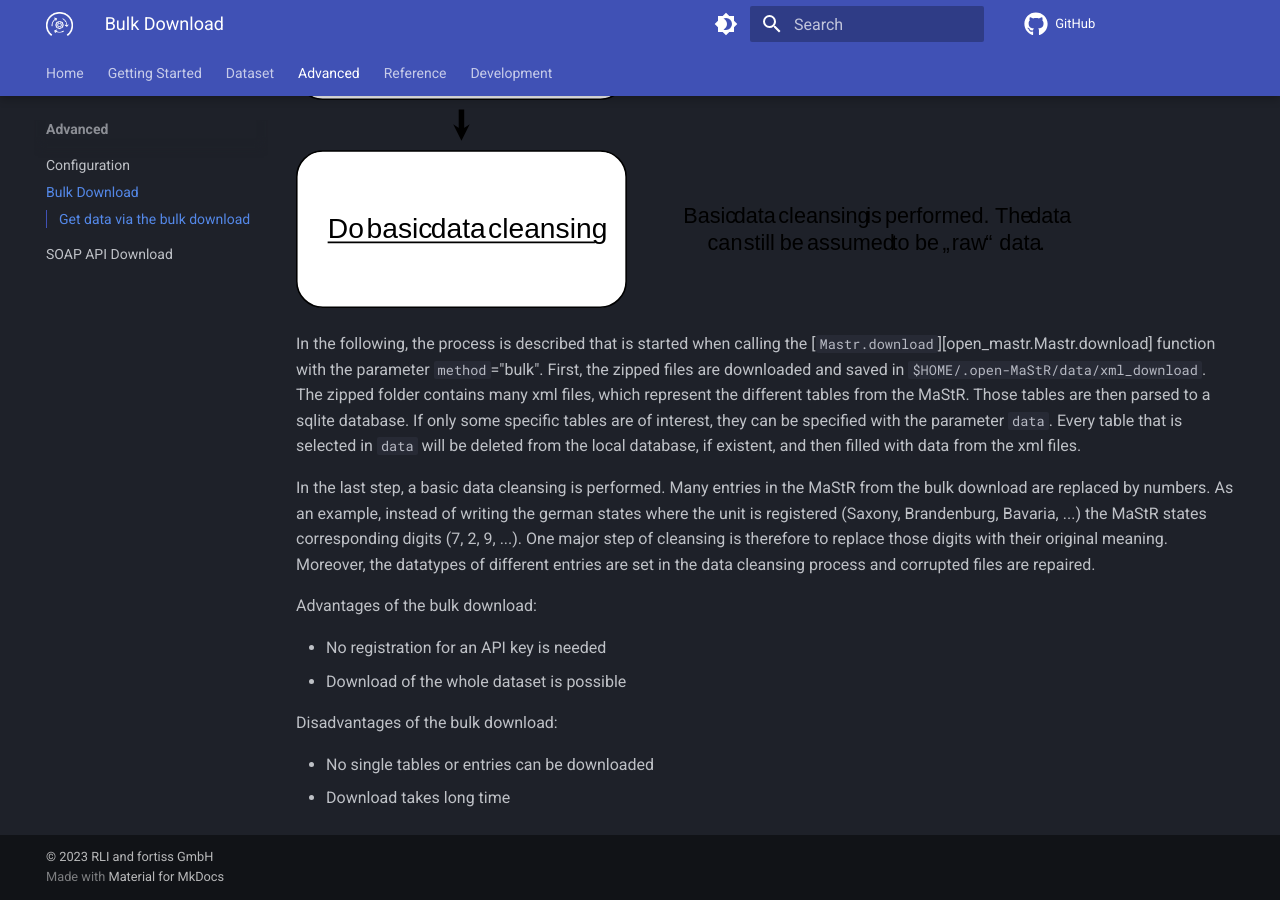
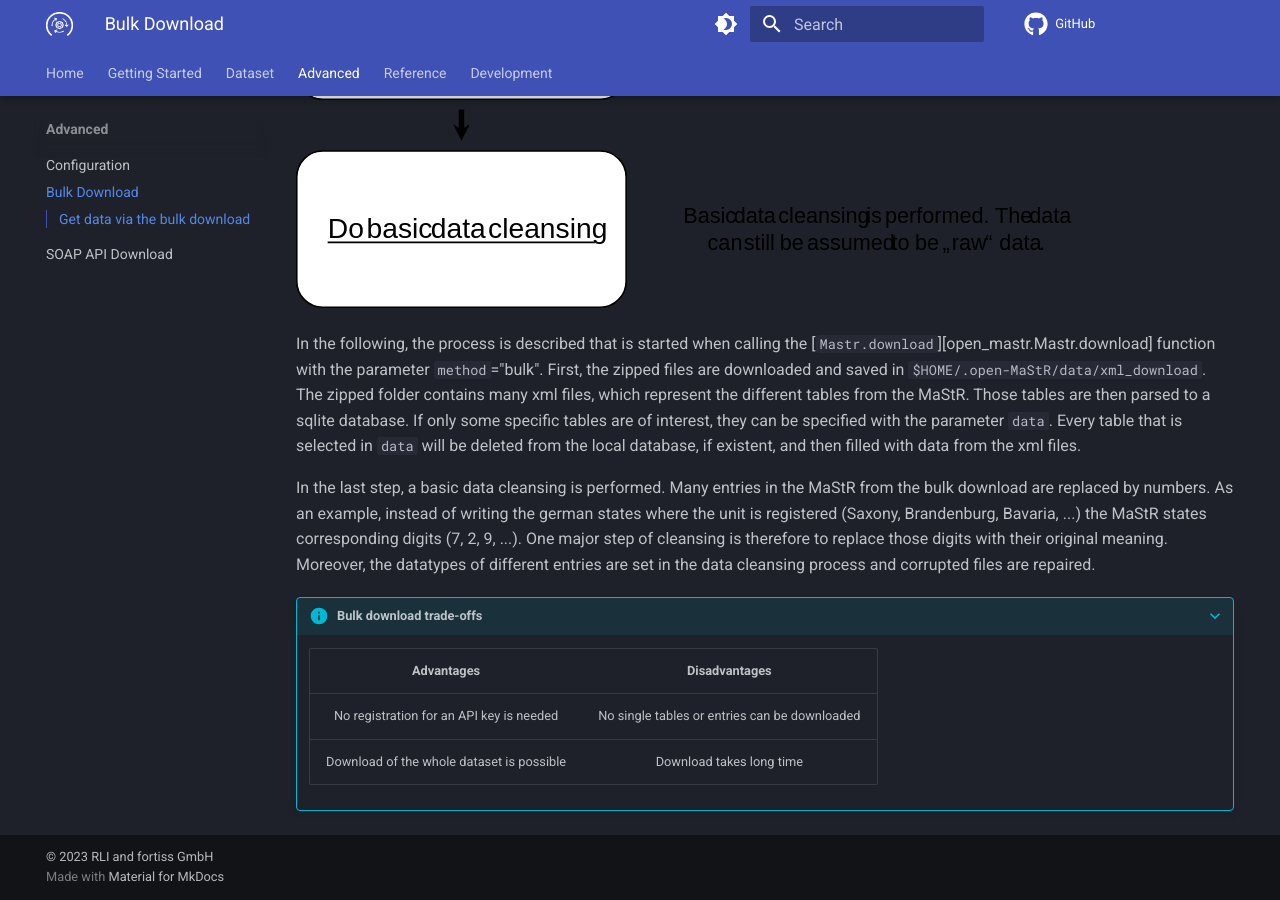
Before and after one commit to OpenEnergyPlatform/open-MaStR, an MkDocs documentation site: the page built from docs/advanced/bulk_download.md, in a window 1280 px wide and 900 px high, scrolled down 610 px. Built offline with MkDocs 1.6.1 and Material for MkDocs 9.7.7, drawn with Linux system fonts in a browser that asks for light colours; comment, search, counter and statistics services are not loaded.

Commit message:
Move bulk trade-offs into admonition #434

```diff
--- a/docs/advanced/bulk_download.md
+++ b/docs/advanced/bulk_download.md
@@ -16,12 +16,9 @@ As an example, instead of writing the german states where the unit is registered
 corresponding digits (7, 2, 9, ...). One major step of cleansing is therefore to replace those digits with their original meaning.
 Moreover, the datatypes of different entries are set in the data cleansing process and corrupted files are repaired.
 
-Advantages of the bulk download:
+???+ info "Bulk download trade-offs"
 
- * No registration for an API key is needed
- * Download of the whole dataset is possible
-
-Disadvantages of the bulk download:
-
- * No single tables or entries can be downloaded
- * Download takes long time
+    | **Advantages**                            | **Disadvantages**                                |
+    |:-------------------------------------------:|:--------------------------------------------------:|
+    | No registration for an API key is needed  | No single tables or entries can be downloaded    |
+    | Download of the whole dataset is possible | Download takes long time                         |
```
